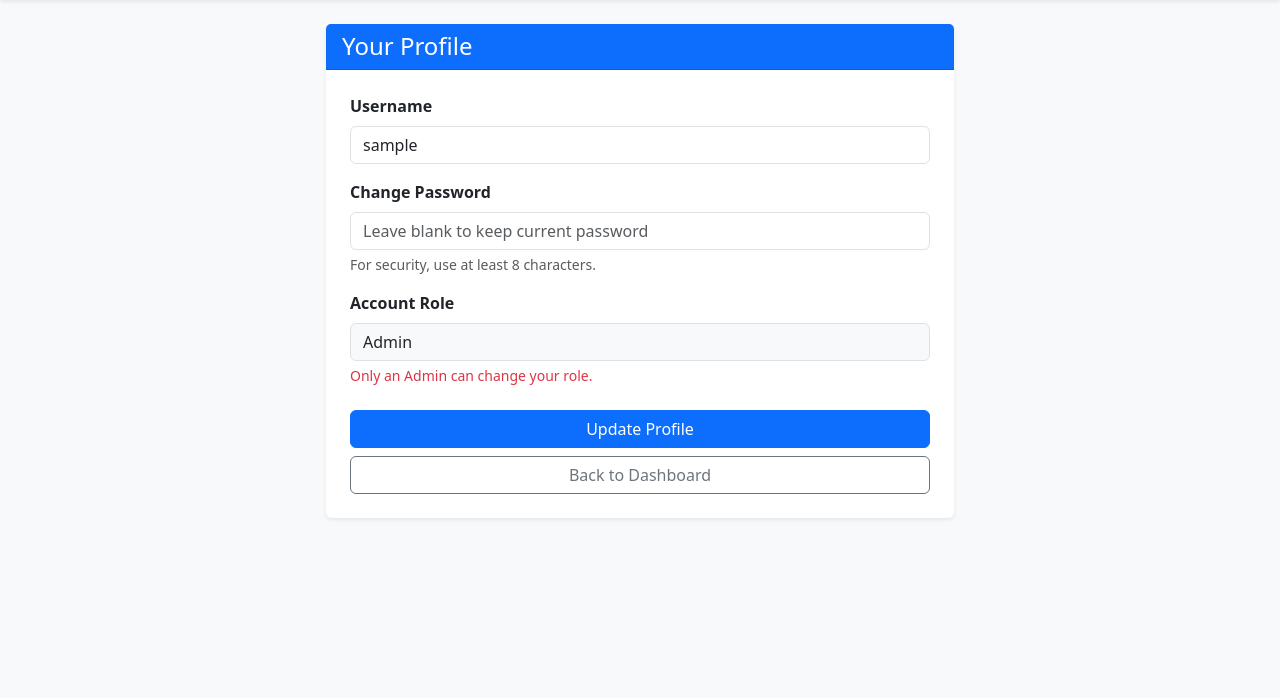
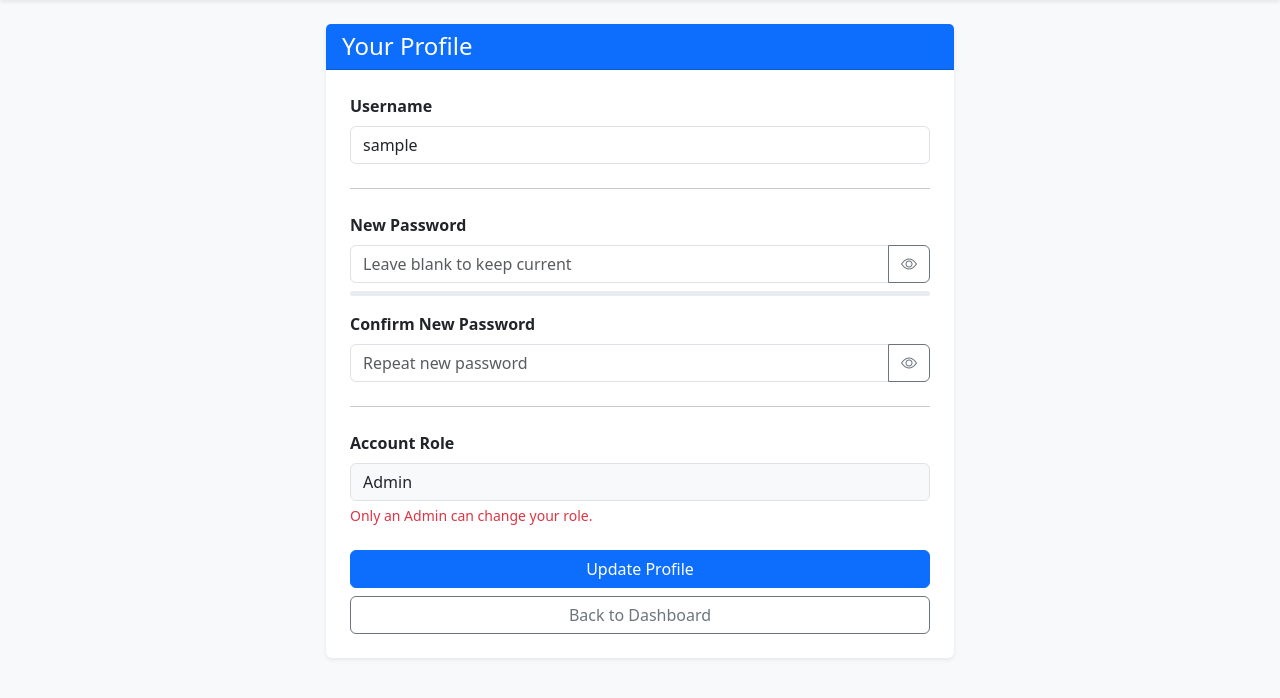
Before and after one commit to lingt-xyz/HomeLibrary, a Flask app: page /profile in a window 1280 px wide. Shown: the part 56-754 px from the top of the page. Run offline with Flask 3, Linux system fonts and the light colour scheme; the visitor is signed in with stand-in values (Sample User, id 1); parts of the project's set-up code (start-up, migrations or seed data) failed here and were passed over; some libraries are stand-ins or nearby versions.

Commit message:
enhence password updating

```diff
--- a/templates/profile.html
+++ b/templates/profile.html
@@ -15,12 +15,37 @@
                                value="{{ current_user.username }}" required>
                     </div>
 
+                    <hr class="my-4">
+
                     <div class="mb-3">
-                        <label class="form-label fw-bold">Change Password</label>
-                        <input type="password" name="password" class="form-control"
-                               placeholder="Leave blank to keep current password">
-                        <div class="form-text">For security, use at least 8 characters.</div>
+                        <label class="form-label fw-bold">New Password</label>
+                        <div class="input-group">
+                            <input type="password" name="password" id="password" class="form-control"
+                                placeholder="Leave blank to keep current" oninput="validatePassword()">
+                            <button class="btn btn-outline-secondary" type="button" onclick="togglePassword('password', 'eye-icon-1')">
+                                <i class="bi bi-eye" id="eye-icon-1"></i>
+                            </button>
+                        </div>
+
+                        <div class="progress mt-2" style="height: 5px;">
+                            <div id="strength-bar" class="progress-bar" role="progressbar" style="width: 0%"></div>
+                        </div>
+                        <small id="strength-text" class="form-text"></small>
                     </div>
+
+                    <div class="mb-3">
+                        <label class="form-label fw-bold">Confirm New Password</label>
+                        <div class="input-group">
+                            <input type="password" name="confirm_password" id="confirm_password"
+                                class="form-control" placeholder="Repeat new password" oninput="validatePassword()">
+                            <button class="btn btn-outline-secondary" type="button" onclick="togglePassword('confirm_password', 'eye-icon-2')">
+                                <i class="bi bi-eye" id="eye-icon-2"></i>
+                            </button>
+                        </div>
+                        <div id="password-feedback" class="form-text"></div>
+                    </div>
+
+                    <hr class="my-4">
 
                     <div class="mb-3">
                         <label class="form-label fw-bold">Account Role</label>
@@ -30,7 +55,7 @@
                     </div>
 
                     <div class="d-grid gap-2 mt-4">
-                        <button type="submit" class="btn btn-primary">Update Profile</button>
+                        <button type="submit" class="btn btn-primary" id="submit-btn">Update Profile</button>
                         <a href="
                             {% if current_user.role == 'admin' %}{{ url_for('admin_dashboard') }}
                             {% elif current_user.role == 'librarian' %}{{ url_for('librarian_dashboard') }}
@@ -42,4 +67,84 @@
         </div>
     </div>
 </div>
+
+<script>
+function togglePassword(inputId, iconId) {
+    const passwordInput = document.getElementById(inputId);
+    const eyeIcon = document.getElementById(iconId);
+
+    if (passwordInput.type === "password") {
+        passwordInput.type = "text";
+        eyeIcon.classList.remove("bi-eye");
+        eyeIcon.classList.add("bi-eye-slash");
+    } else {
+        passwordInput.type = "password";
+        eyeIcon.classList.remove("bi-eye-slash");
+        eyeIcon.classList.add("bi-eye");
+    }
+}
+function validatePassword() {
+    const password = document.getElementById('password').value;
+    const confirm = document.getElementById('confirm_password').value;
+    const strengthBar = document.getElementById('strength-bar');
+    const strengthText = document.getElementById('strength-text');
+    const feedback = document.getElementById('password-feedback');
+    const submitBtn = document.getElementById('submit-btn');
+
+    // 1. Calculate Strength Score (Same as before)
+    let strength = 0;
+    if (password.length > 0) {
+        if (password.length >= 8) strength += 25;
+        if (/[A-Z]/.test(password)) strength += 25;
+        if (/[0-9]/.test(password)) strength += 25;
+        if (/[^A-Za-z0-9]/.test(password)) strength += 25;
+    }
+
+    // 2. Update Strength Meter Visuals
+    strengthBar.style.width = strength + "%";
+    if (strength === 0) {
+        strengthText.innerHTML = "";
+    } else if (strength <= 25) {
+        strengthBar.className = "progress-bar bg-danger";
+        strengthText.innerHTML = "Weak";
+    } else if (strength <= 50) {
+        strengthBar.className = "progress-bar bg-warning";
+        strengthText.innerHTML = "Moderate";
+    } else if (strength <= 75) {
+        strengthBar.className = "progress-bar bg-info";
+        strengthText.innerHTML = "Strong";
+    } else {
+        strengthBar.className = "progress-bar bg-success";
+        strengthText.innerHTML = "Very Secure";
+    }
+
+    // 3. Independent Condition Checks
+    const isLongEnough = password.length >= 8;
+    const isMatching = (password === confirm);
+    const isChangingPassword = password.length > 0;
+
+    if (!isChangingPassword) {
+        // Case: User is not changing password
+        feedback.innerHTML = "";
+        submitBtn.disabled = false;
+    } else {
+        // Case: User is typing a new password
+        if (!isLongEnough) {
+            feedback.innerHTML = '<span class="text-danger"><i class="bi bi-x-circle"></i> Password must be at least 8 characters.</span>';
+            submitBtn.disabled = true;
+        } else if (confirm.length === 0) {
+            feedback.innerHTML = '<span class="text-muted">Please confirm your new password.</span>';
+            submitBtn.disabled = true;
+        } else if (!isMatching) {
+            feedback.innerHTML = '<span class="text-danger"><i class="bi bi-exclamation-triangle"></i> Passwords do not match.</span>';
+            submitBtn.disabled = true;
+        } else {
+            // All conditions met
+            feedback.innerHTML = '<span class="text-success"><i class="bi bi-check-circle-fill"></i> Ready to update!</span>';
+            submitBtn.disabled = false;
+        }
+    }
+}
+</script>
+</script>
 {% endblock %}
```
